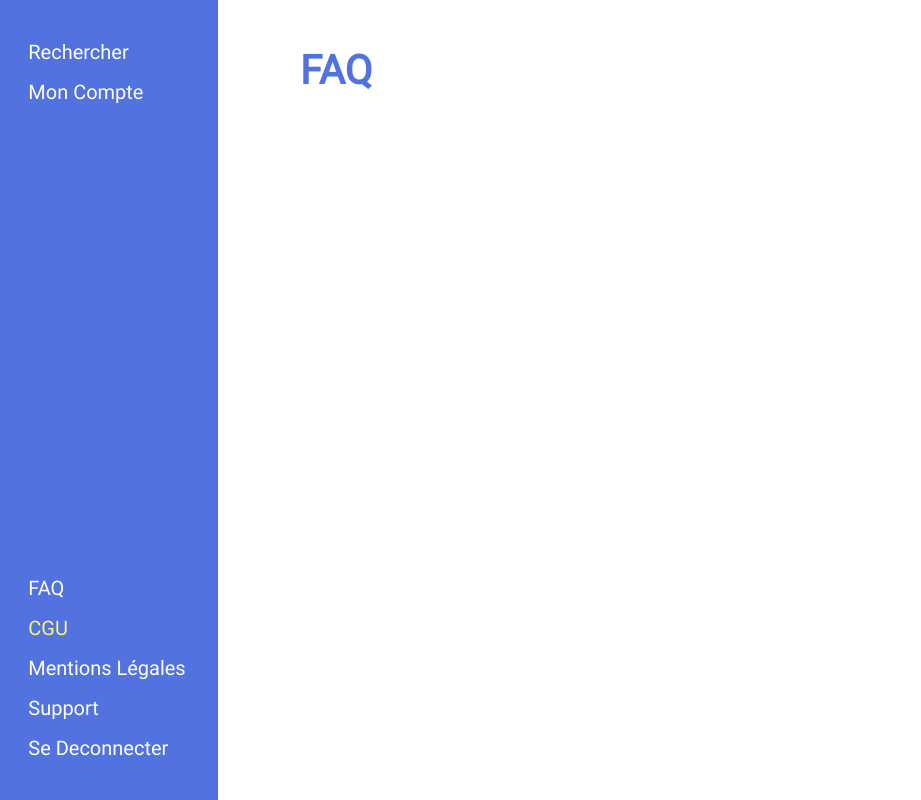
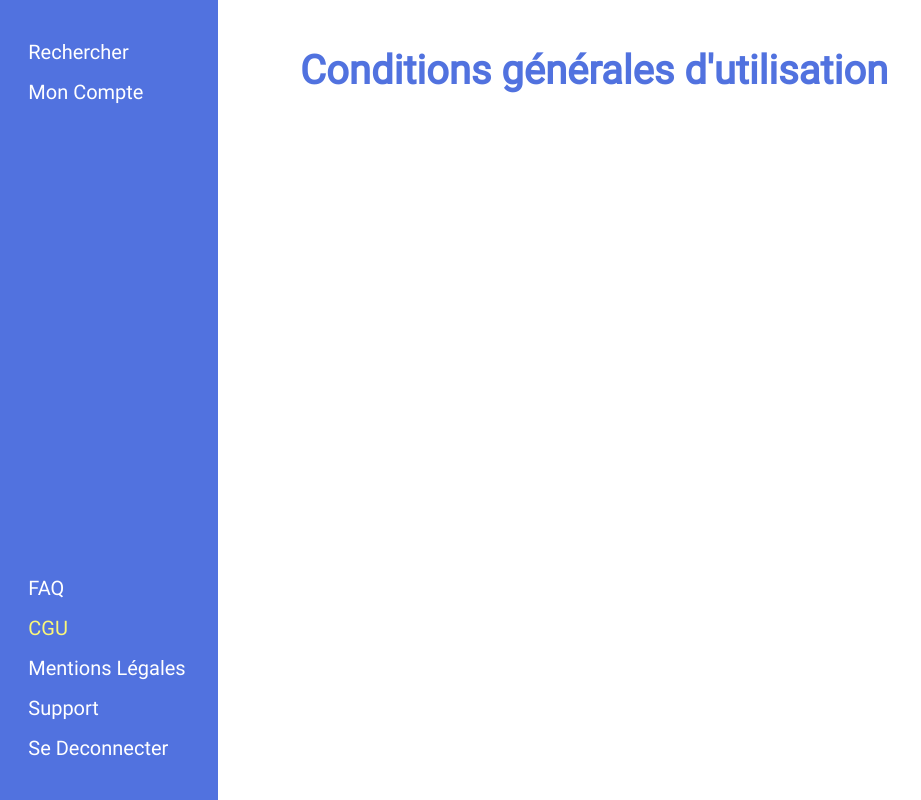
Before and after one commit to ASM-42/Cognitech, a PHP site: page /CGU.html in a window 1280 px wide. Shown: the whole page, without its empty margins (0-921 px from the left). Run offline with PHP 8.4, Linux system fonts and the light colour scheme.

Commit message:
orthographe

```diff
--- a/Cognitech/Borderau_Bleu.css
+++ b/Cognitech/Borderau_Bleu.css
@@ -15,7 +15,7 @@ a {
 h1 {
     font-size: 40px;
     font-weight: bold;
-    position: absolute;
+    position: fixed;
     top: 20px; left: 300px;
     color:#5172DF;
 
--- a/Cognitech/CGU.html
+++ b/Cognitech/CGU.html
@@ -11,7 +11,7 @@
 
 <div class="container">
 
-    <h1 class="colorBleu titre">FAQ</h1>
+    <h1 class="colorBleu titre">Conditions générales d'utilisation</h1>
     <a class="recherche" href="rechercher.php">Rechercher</a>
     <a class="compte" href="profil.php">Mon Compte</a>
     <a class="FAQ " href="">FAQ</a>
--- a/Cognitech/MentionsLégales.html
+++ b/Cognitech/MentionsLégales.html
@@ -11,7 +11,7 @@
 
 <div class="container">
 
-    <h1 class="colorBleu titre">FAQ</h1>
+    <h1 class="colorBleu titre">Mentions Légales</h1>
     <a class="recherche" href="rechercher.php">Rechercher</a>
     <a class="compte" href="profil.php">Mon Compte</a>
     <a class="FAQ " href="">FAQ</a>
--- a/Cognitech/contact.php
+++ b/Cognitech/contact.php
@@ -76,7 +76,7 @@
                         echo "Une erreur est survenue, le mail n'a pas été envoyé";
                     }
                 } else{
-                    echo 'Tout les champs ne sont pas remplis!';
+                    echo 'Tous les champs ne sont pas remplis!';
                 }
 
                 ?>
```
